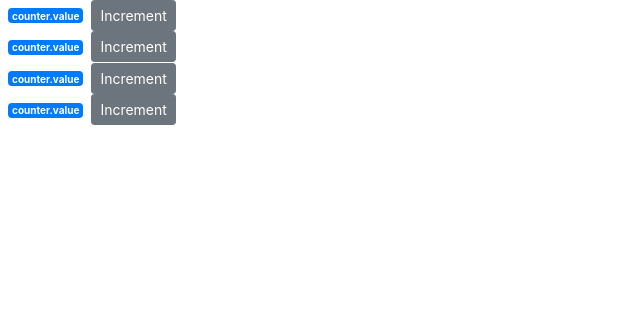
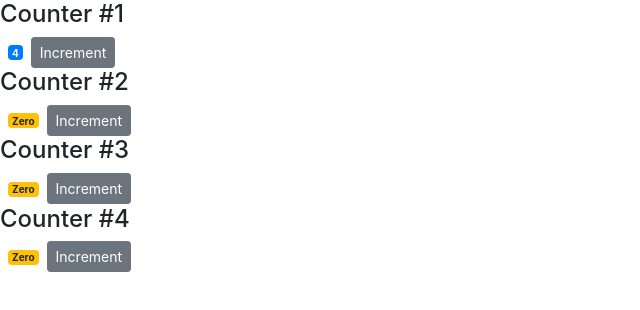
Before and after one commit to ZeviLiao/react-practice, a React (Create React App) app: page / in a window 1280 px wide. Shown: the top 310 px of the page, without its empty margins (0-640 px from the left). Built offline with nearby package versions, Linux system fonts and the light colour scheme; the HTML template or start-up script is replaced by a standard one.

Commit message:
children

```diff
--- a/src/App.js
+++ b/src/App.js
@@ -2,10 +2,6 @@
 // import logo from './logo.svg';
 import './App.css'
 import Counters from './componets/counters'
-
-const a = <h1>hello</h1>
-
-console.log('a', a)
 
 class App extends Component {
   render() {
--- a/src/componets/counter.jsx
+++ b/src/componets/counter.jsx
@@ -14,6 +14,7 @@
   render() {
     return (
       <div>
+        {this.props.children}
         <span style={{ fontSize: 10 }} className={this.getBadgeClasses()}>
           {this.formatCount()}
         </span>
--- a/src/componets/counters.jsx
+++ b/src/componets/counters.jsx
@@ -4,18 +4,19 @@
 class Counters extends Component {
   state = {
     counters: [
-      { id: 1, value: 0 },
+      { id: 1, value: 4 },
       { id: 2, value: 0 },
       { id: 3, value: 0 },
       { id: 4, value: 0 },
     ],
   }
   render() {
-    console.log('props', this.props)
     return (
       <div>
         {this.state.counters.map(counter => (
-          <Counter key={counter.id} value="counter.value" />
+          <Counter key={counter.id} value={counter.value}>
+            <h4>Counter #{counter.id}</h4>
+          </Counter>
         ))}
       </div>
     )
```
